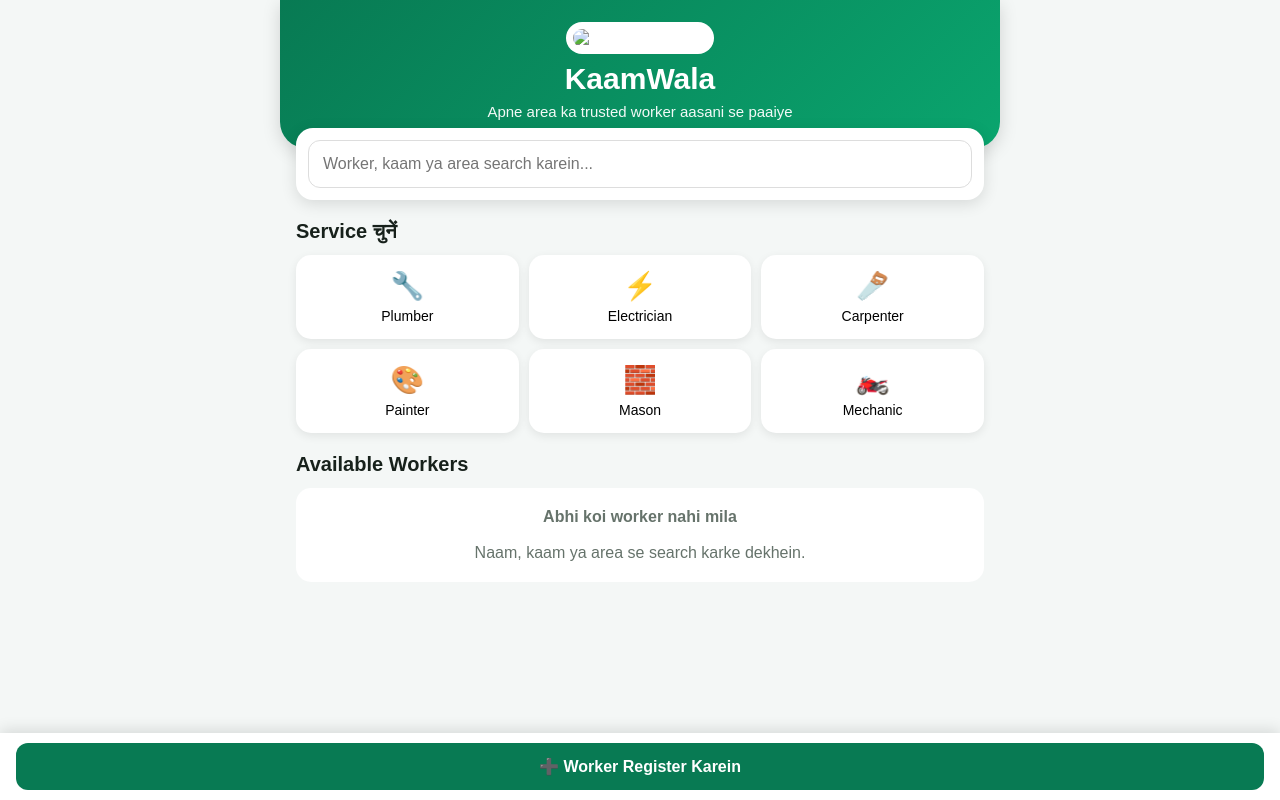
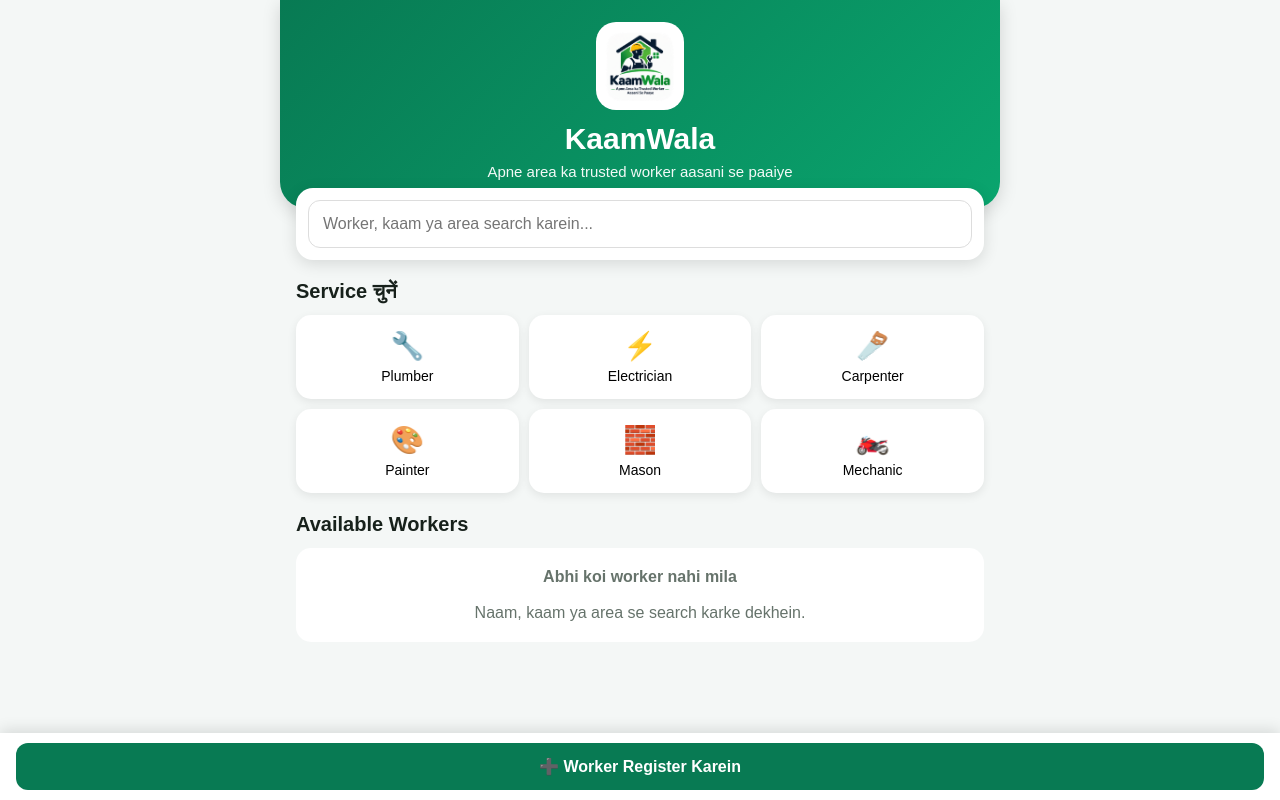
Before and after one commit to nikhilpathaklive10-pixel/kaamwala, a plain HTML site: page index.html in a window 1280 px wide. Drawn offline with Linux system fonts and the light colour scheme.

Commit message:
Fix logo image source in index.html

```diff
--- a/index.html
+++ b/index.html
@@ -251,7 +251,7 @@
 
 <img
 class="logo"
-src="file_0000000049c821185beb83ff4c207ab.png"
+src="file_00000000049c821185beb83ff4c207ab.png"
 alt="KaamWala Logo">
 
 <h1>KaamWala</h1>
```
